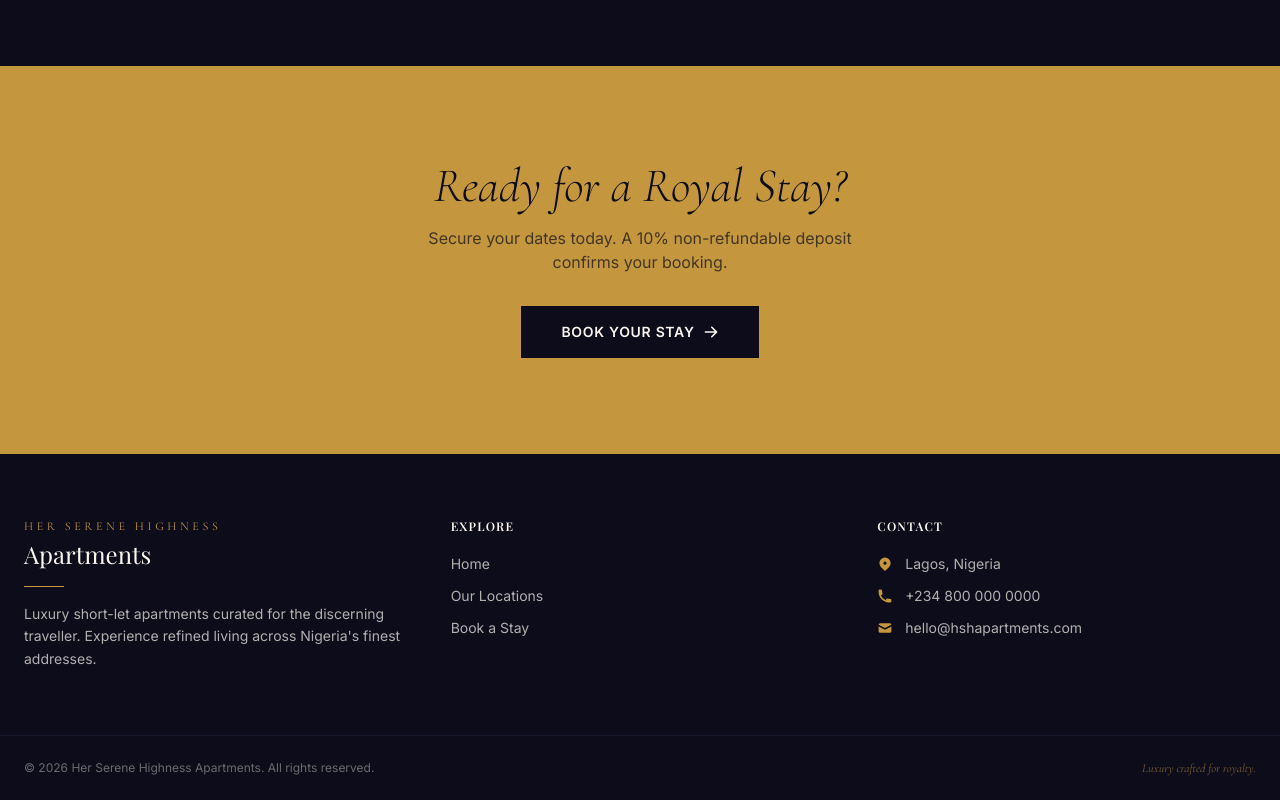
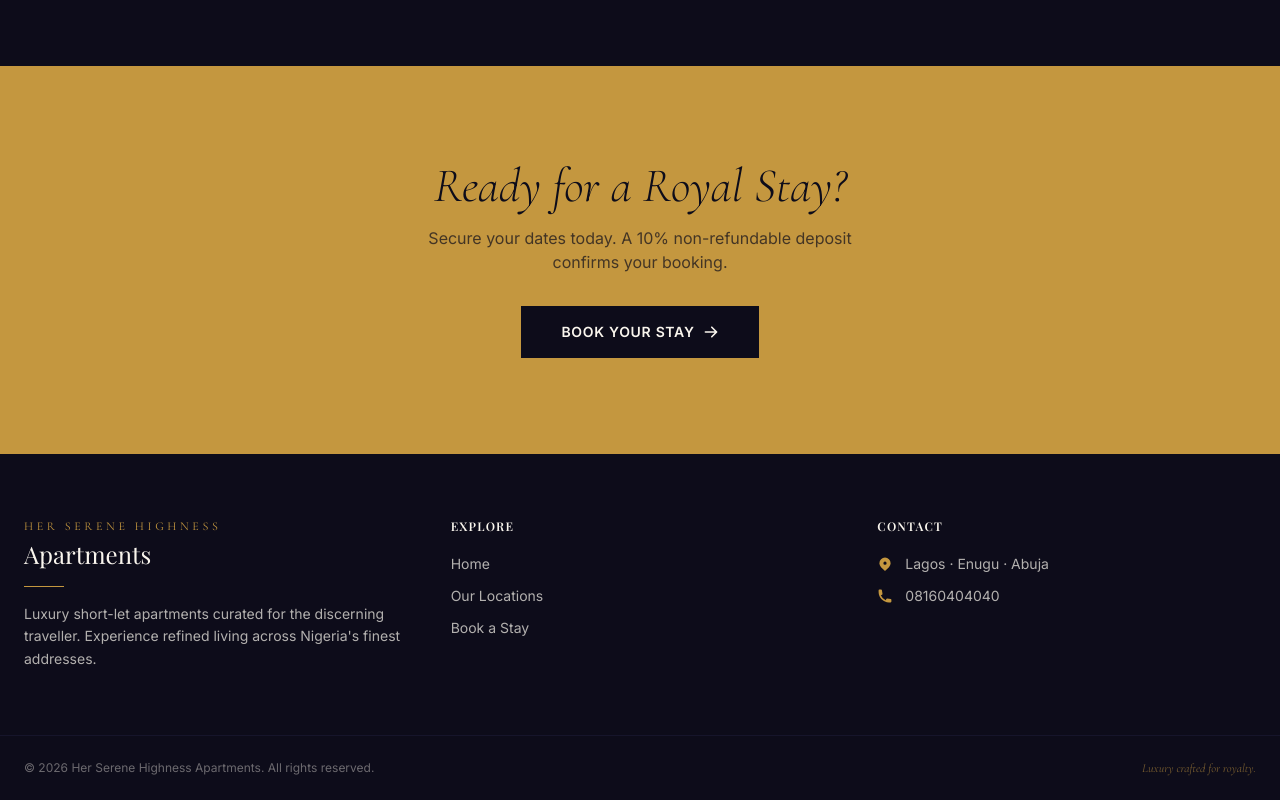
Before and after one commit to Aniefiokidi/HSHAPARTMENTS, a React (Vite) app in the folder client/: page / in a window 1280 px wide. Shown: the part 2739-3539 px from the top of the page. Built offline with nearby package versions, Linux system fonts and the light colour scheme; no server answers; a web font is replaced by a local one.

Commit message:
Footer: use 08160404040, remove email, show Lagos/Enugu/Abuja locations

```diff
--- a/client/src/components/Footer.jsx
+++ b/client/src/components/Footer.jsx
@@ -1,5 +1,5 @@
 import { Link } from 'react-router-dom';
-import { HiLocationMarker, HiPhone, HiMail } from 'react-icons/hi';
+import { HiLocationMarker, HiPhone } from 'react-icons/hi';
 
 export default function Footer() {
   return (
@@ -48,21 +48,12 @@ export default function Footer() {
           <ul className="space-y-3 text-sm">
             <li className="flex items-start gap-3">
               <HiLocationMarker className="text-accent mt-0.5 shrink-0" size={16} />
-              <span>Lagos, Nigeria</span>
+              <span>Lagos · Enugu · Abuja</span>
             </li>
             <li className="flex items-center gap-3">
               <HiPhone className="text-accent shrink-0" size={16} />
-              <a href="tel:+2348000000000" className="hover:text-accent transition-colors">
-                +234 800 000 0000
-              </a>
-            </li>
-            <li className="flex items-center gap-3">
-              <HiMail className="text-accent shrink-0" size={16} />
-              <a
-                href="mailto:hello@hshapartments.com"
-                className="hover:text-accent transition-colors"
-              >
-                hello@hshapartments.com
+              <a href="tel:08160404040" className="hover:text-accent transition-colors">
+                08160404040
               </a>
             </li>
           </ul>
```
